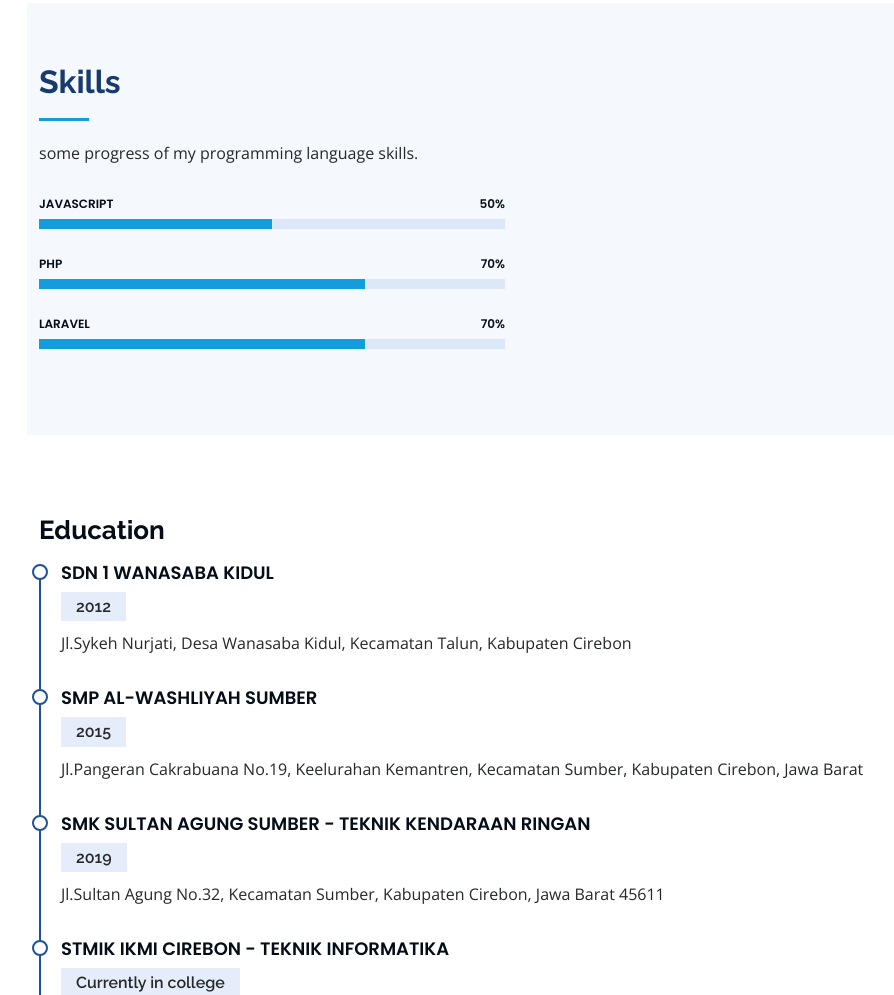
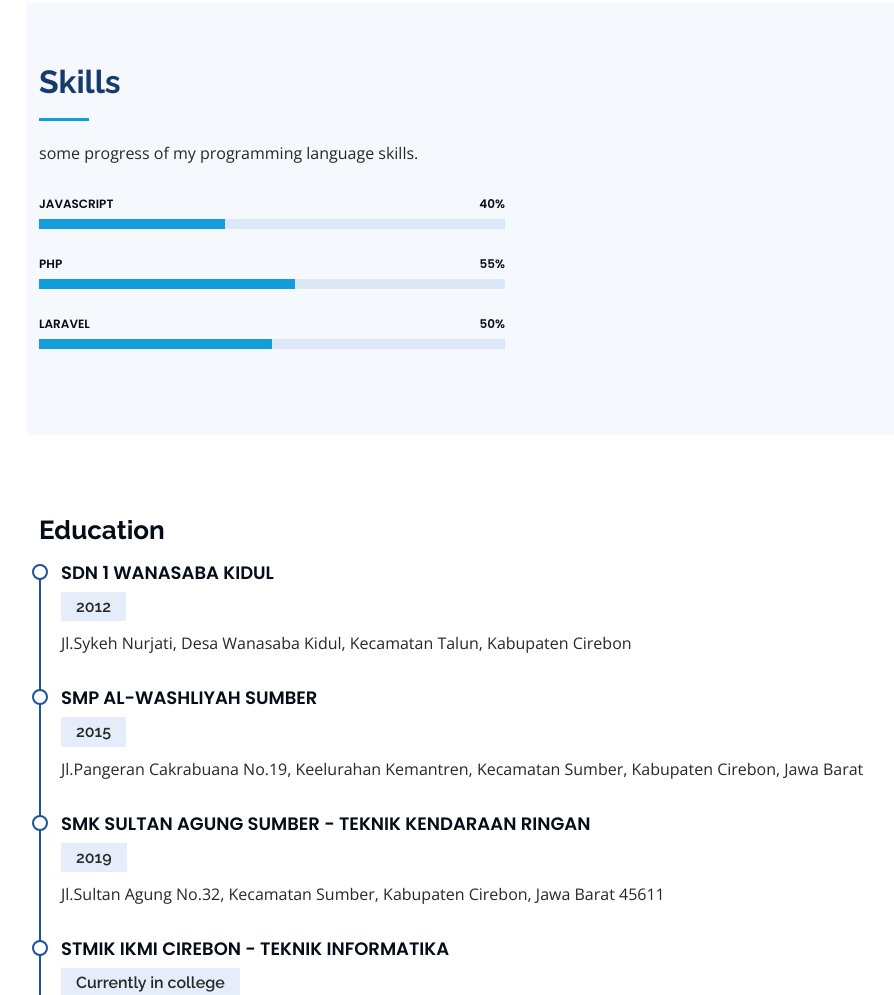
Before and after one commit to rifkimalana54/profile.github.io, a plain HTML site: page index.html in a window 1280 px wide. Shown: the part 1528-2523 px from the top of the page, without its empty margins (273-1167 px from the left). Drawn offline with nearby package versions, Linux system fonts and the light colour scheme.

Commit message:
Update index.html
Update progress

```diff
--- a/index.html
+++ b/index.html
@@ -123,23 +123,23 @@
 
           <div class="col-lg-6" data-aos="fade-up">
             <div class="progress">
-              <span class="skill">JavaScript <i class="val">50%</i></span>
+              <span class="skill">JavaScript <i class="val">40%</i></span>
               <div class="progress-bar-wrap">
-                <div class="progress-bar" role="progressbar" aria-valuenow="50" aria-valuemin="0" aria-valuemax="100"></div>
+                <div class="progress-bar" role="progressbar" aria-valuenow="40" aria-valuemin="0" aria-valuemax="100"></div>
               </div>
             </div>
 
             <div class="progress">
-              <span class="skill">PHP <i class="val">70%</i></span>
+              <span class="skill">PHP <i class="val">55%</i></span>
               <div class="progress-bar-wrap">
-                <div class="progress-bar" role="progressbar" aria-valuenow="70" aria-valuemin="0" aria-valuemax="100"></div>
+                <div class="progress-bar" role="progressbar" aria-valuenow="55" aria-valuemin="0" aria-valuemax="100"></div>
               </div>
             </div>
 
             <div class="progress">
-              <span class="skill">Laravel <i class="val">70%</i></span>
+              <span class="skill">Laravel <i class="val">50%</i></span>
               <div class="progress-bar-wrap">
-                <div class="progress-bar" role="progressbar" aria-valuenow="70" aria-valuemin="0" aria-valuemax="100"></div>
+                <div class="progress-bar" role="progressbar" aria-valuenow="50" aria-valuemin="0" aria-valuemax="100"></div>
               </div>
             </div>
 
```
